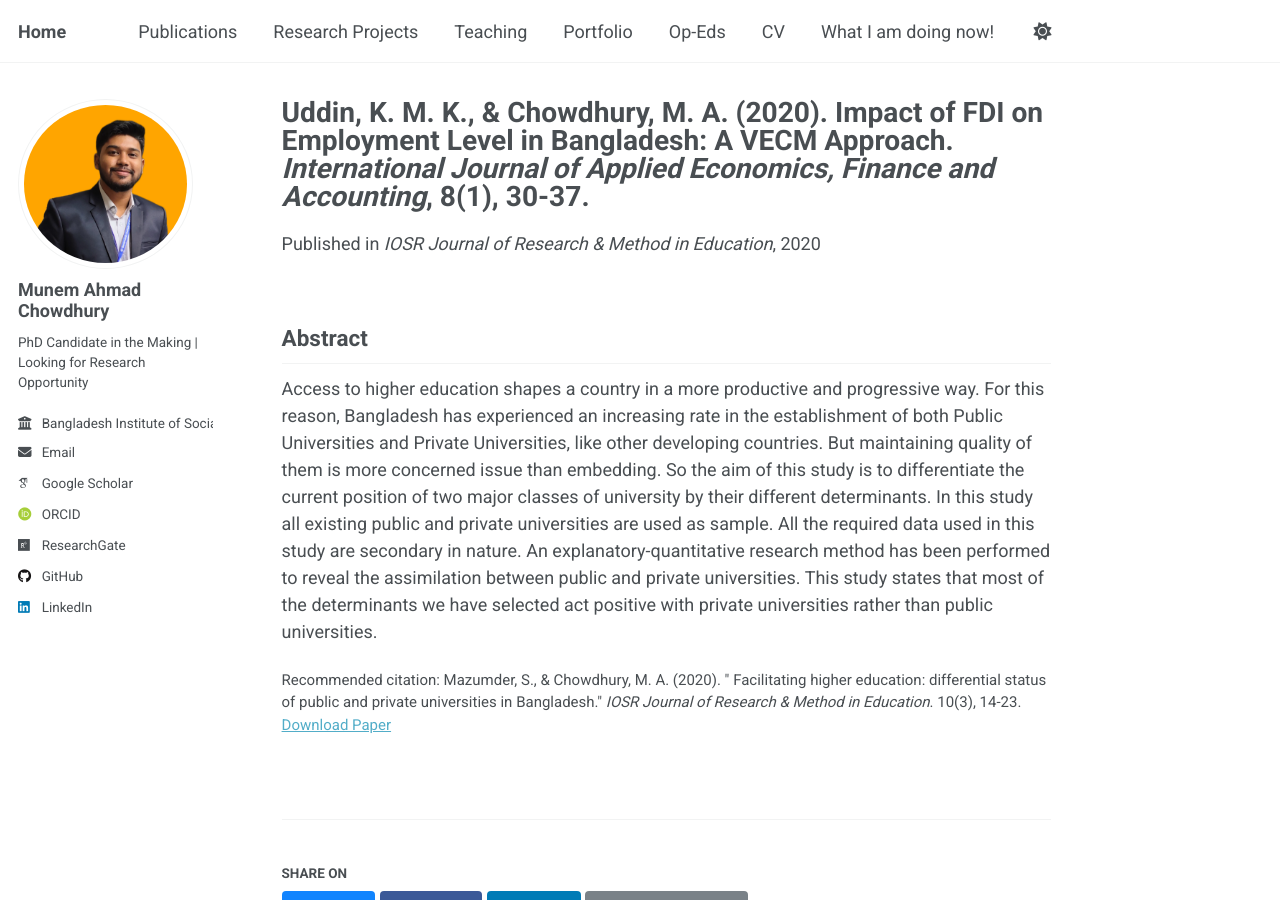
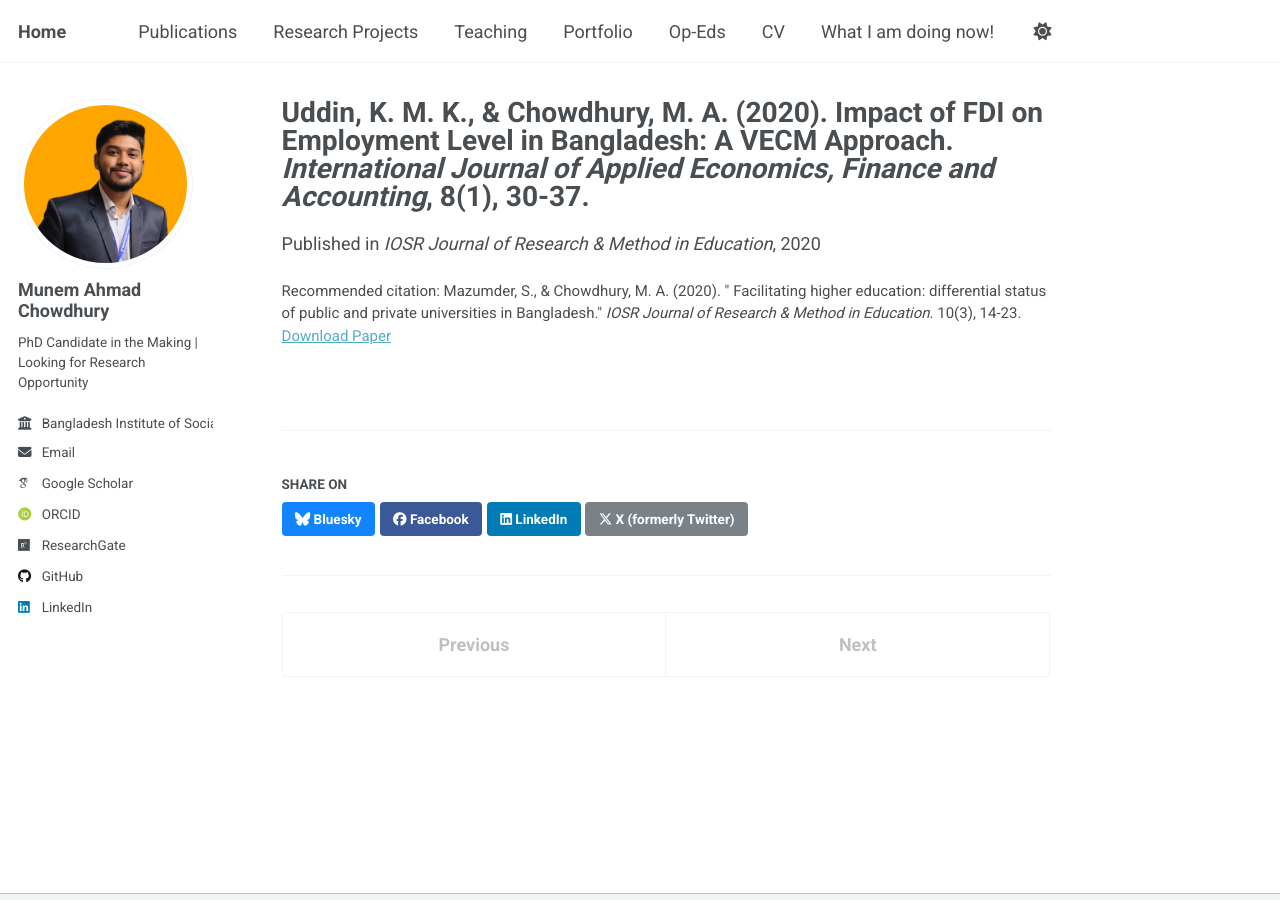
Before and after one commit to munemahmad/munemahmad.github.io, a Jekyll site: the page built from _publications/paper1.md, in a window 1280 px wide and 900 px high. Built offline with Jekyll 4.4.1, drawn with Linux system fonts in a browser that asks for light colours; some web fonts are replaced; a script that is not in the unit is left out.

Commit message:
Update paper1.md

```diff
--- a/_publications/paper1.md
+++ b/_publications/paper1.md
@@ -7,10 +7,6 @@ date: 2020-06-28
 venue: 'IOSR Journal of Research & Method in Education'
 paperurl: 'http://munemahmadchowdhury.github.io/files/paper1.pdf'
 journalurl: 'https://www.iosrjournals.org/iosr-jrme/pages/vol10-issue3.Series-6.html'
-abstracturl: '/publications/paper1'
+abstracturl: '/publications/paper1-abstract'
 citation: 'Mazumder, S., & Chowdhury, M. A. (2020). &quot; Facilitating higher education: differential status of public and private universities in Bangladesh.&quot; <i>IOSR Journal of Research & Method in Education</i>. 10(3), 14-23.'
 ---
-
-## Abstract
-
-Access to higher education shapes a country in a more productive and progressive way. For this reason, Bangladesh has experienced an increasing rate in the establishment of both Public Universities and Private Universities, like other developing countries. But maintaining quality of them is more concerned issue than embedding. So the aim of this study is to differentiate the current position of two major classes of university by their different determinants. In this study all existing public and private universities are used as sample. All the required data used in this study are secondary in nature. An explanatory-quantitative research method has been performed to reveal the assimilation between public and private universities. This study states that most of the determinants we have selected act positive with private universities rather than public universities.
```
